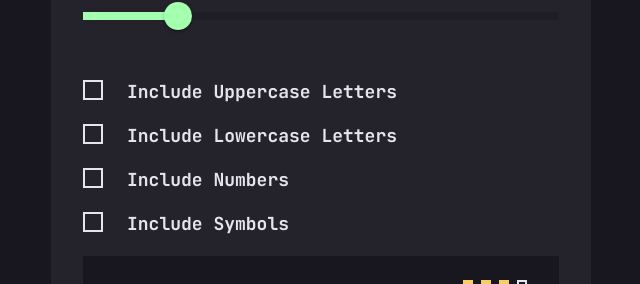
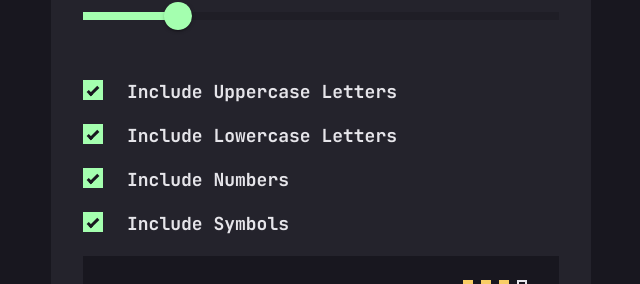
Before and after one commit to Lisviks/password-generator-frontendmentor, a Next.js app: page / in a window 1280 px wide. Shown: the part 298-582 px from the top of the page, without its empty margins (319-959 px from the left). Built offline with nearby package versions, Linux system fonts and the light colour scheme.

Commit message:
password options moved to a reusable component

```diff
--- /dev/null
+++ b/src/app/PasswordOption.tsx
@@ -0,0 +1,21 @@
+'use client';
+
+import React, { useState } from 'react';
+
+interface Props {
+  text: string;
+}
+
+export default function PasswordOption({ text }: Props) {
+  const [checked, setChecked] = useState(true);
+
+  return (
+    <div>
+      <label>
+        <input type='checkbox' checked={checked} onChange={() => setChecked(!checked)} />
+        <span className='checkmark'></span>
+        {text}
+      </label>
+    </div>
+  );
+}
--- a/src/app/page.tsx
+++ b/src/app/page.tsx
@@ -1,6 +1,7 @@
 import IconCopy from './IconCopy';
 import IconArrowRight from './IconArrowRight';
 import CharLength from './CharLength';
+import PasswordOption from './PasswordOption';
 
 export default function Home() {
   return (
@@ -14,30 +15,10 @@ export default function Home() {
       </div>
       <form>
         <CharLength />
-        <div className='uppercase'>
-          <label htmlFor='uppercase'>
-            <input type='checkbox' id='uppercase' />
-            <span className='checkmark'></span>Include Uppercase Letters
-          </label>
-        </div>
-        <div className='lowercase'>
-          <label htmlFor='lowercase'>
-            <input type='checkbox' id='lowercase' />
-            <span className='checkmark'></span>Include Lowercase Letters
-          </label>
-        </div>
-        <div className='numbers'>
-          <label htmlFor='numbers'>
-            <input type='checkbox' id='numbers' />
-            <span className='checkmark'></span>Include Numbers
-          </label>
-        </div>
-        <div className='symbols'>
-          <label htmlFor='symbols'>
-            <input type='checkbox' id='symbols' />
-            <span className='checkmark'></span>Include Symbols
-          </label>
-        </div>
+        <PasswordOption text='Include Uppercase Letters' />
+        <PasswordOption text='Include Lowercase Letters' />
+        <PasswordOption text='Include Numbers' />
+        <PasswordOption text='Include Symbols' />
         <div className='strength'>
           <p>Strength</p>
           <div className='medium'>
```
